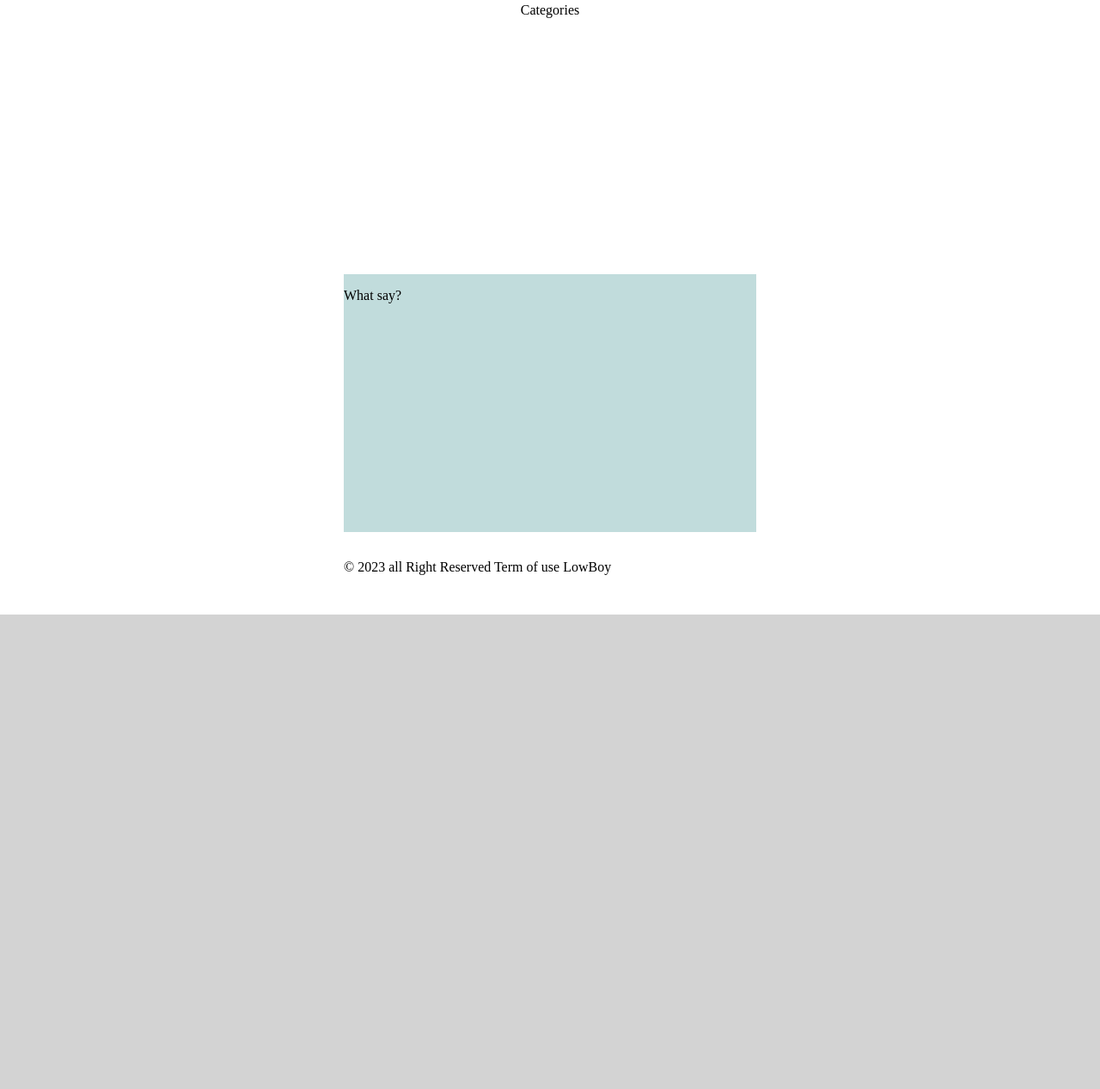
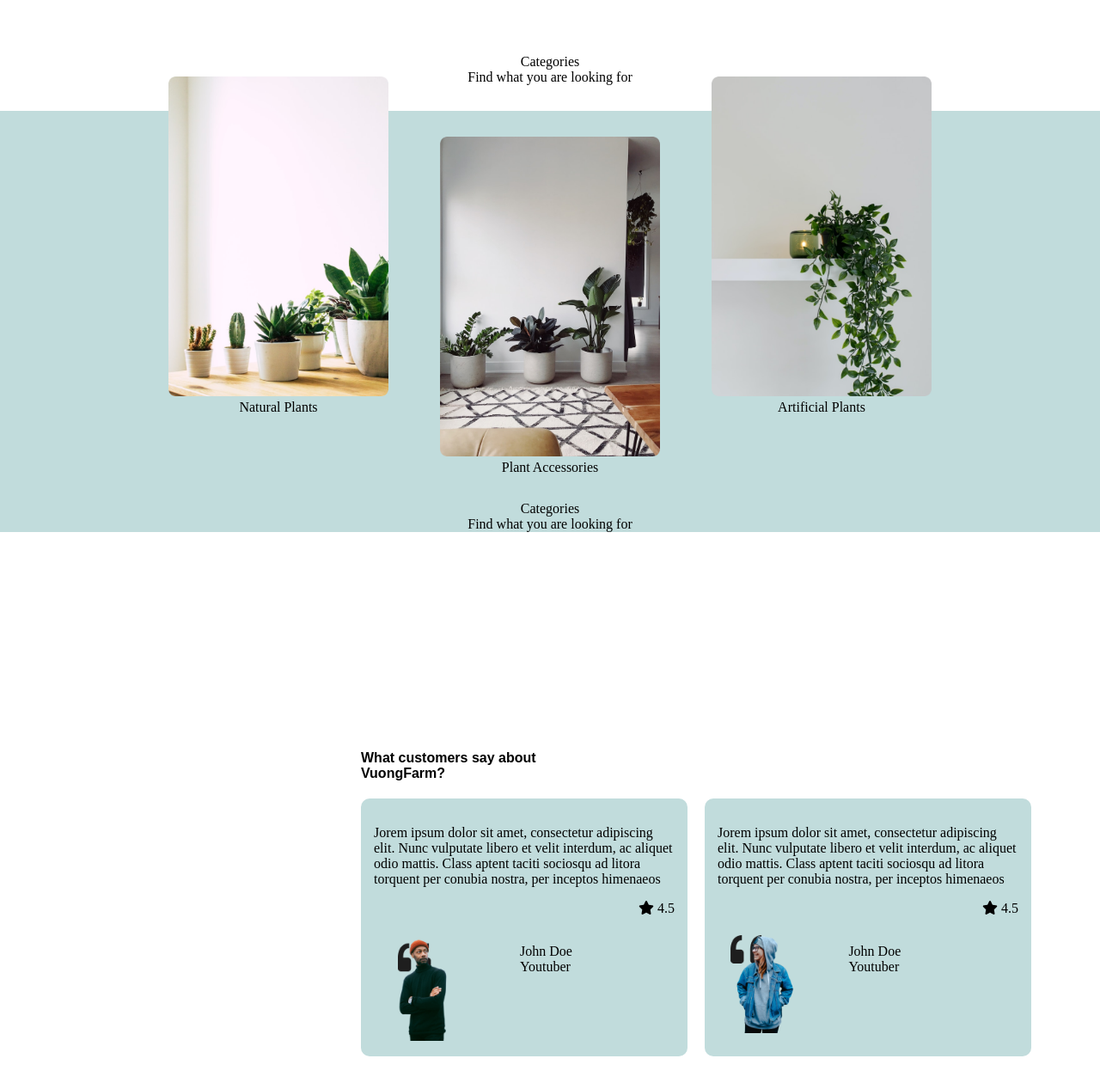
Before and after one commit to MinhTruongHMT/Shop, a plain HTML site: page index.html in a window 1280 px wide. Shown: the part 1461-2728 px from the top of the page at 86% size. Before the commit the page ends 2176 px from the top, so only its background shows below. Drawn offline with Linux system fonts and the light colour scheme; a web font is replaced by a local one.

Commit message:
add first layout

```diff
--- a/index.html
+++ b/index.html
@@ -16,7 +16,7 @@
     body {
 
   margin: 0 auto;
-  background-color: lightgrey;
+  background-color: white;
 }
 .wrapper {
   background-color: white;
@@ -30,7 +30,7 @@ ul {
   list-style-type: none;
 }
 #content {
-  overflow: auto;
+  /* overflow: auto; */
 }
 
 .column1, .column2, .column3 {
@@ -65,6 +65,7 @@ li a{
   height: 300px;
   margin-bottom: 1em;
   display: flex;
+
 }
 .banner-left{
   float: left;
@@ -186,7 +187,49 @@ li a{
   top: 50%;
   transform: translate(-50%,-50%);
 }
+.plants-product{
+  width: 20%;
+  border: 1px solid black;
+  margin: 0 100px 0 100px;
+}
+.plants-product img{
+  width: 100%;
+}
+.plants-product2{
+  width: 20%;
 
+  margin: 30px;
+}
+.plants-product2 img{
+  width: 100%;
+}
+.what{
+  background-color: white;
+  height: 300px;
+  margin-bottom: 1em;
+  display: flex;
+  flex-direction: column;
+}
+.card-customer{
+  display: flex;
+  flex-direction: row;
+  justify-content: space-between;
+  width: 800px;
+  height: 300px;
+
+}
+.card{
+display: flex;
+flex-direction: column;
+background-color: #C1DCDC;
+padding: 15px;
+border-radius: 10px;
+margin-left: 20px;
+}
+.footer{
+  padding:10px 100px 10px 100px ;
+  background-color: #C1DCDC;
+}
   </style>
   </head>
   <body>
@@ -235,9 +278,7 @@ li a{
                 absolute; right: 0; bottom: 0;
                 transform: translate(-50%,-50%);z-index: 99;right: 34px;bottom:
                 -7px;"></i>
-              <input style="border: none;cursor: pointer;" placeholder="What are
-                you looking
-                for? " class="input-style" />
+              <input style="border: none;cursor: pointer;" placeholder="What are you looking for? " class="input-style" />
             </div>
 
           </div>
@@ -351,16 +392,149 @@ li a{
 
           </div>
         </div>
-        <div class="about-product">
-          <span>Categories</spam><br>
+
+
+      </div>
+
+    </div>
+    <div class="about-product" style="height: 500px;">
+      <div style="padding: 30px;">
+        <span>Categories</spam><br>
+        <span>Find what you are looking for</span>
+      </div>
+      <div class="icon-about--product" style="background-color: #C1DCDC;">
+        <div class="plants-product2" style="margin-top: -40px;">
+          <img src="image/Frame 36.png" alt="">
+          <span>Natural Plants
+          </span>
         </div>
-        <div class="banner">
-          <p>What say?</p>
+        <div class="plants-product2">
+          <img src="image/Frame 37.png" alt="">
+          <span>Plant Accessories
+          </span>
+        </div>
+        <div class="plants-product2" style="margin-top: -40px">
+          <img src="image/Frame 38.png" alt="">
+          <span>Artificial Plants
+          </span>
         </div>
       </div>
-      <footer class="footer">
-        <p>&copy; 2023 all Right Reserved Term of use LowBoy</p>
-      </footer>
+      <div style="background-color: #C1DCDC;">
+        <span>Categories</spam><br>
+        <span>Find what you are looking for</span>
+      </div>
     </div>
+    <div class="wrapper" style="margin-top: 290px">
+      <div class="what">
+        <div style="padding: 20px;font-weight: bold;font-family: Arial,
+          Helvetica, sans-serif;">
+          <span>What customers say about<br> VuongFarm?
+          </span>
+        </div>
+
+        <div class="card-customer">
+          <div class="card">
+            <p>Jorem ipsum dolor sit amet, consectetur adipiscing elit. Nunc
+              vulputate libero et velit interdum, ac aliquet odio mattis.
+              Class aptent taciti sociosqu ad litora torquent per conubia
+              nostra, per inceptos himenaeos</p>
+            <div style="display: flex;flex-direction: row; justify-content:
+              space-between;">
+              <div style="display: flex;flex-direction: row;">
+                <img src="image/Group 9 (1).png" alt="" style="height: 80%;">
+                <div style="padding: 50px;">
+                  <span>John Doe</span>
+                  <br>
+                  <span>Youtuber</span>
+                </div>
+
+              </div>
+              <div>
+                <i class="fa-solid fa-star"></i>
+                <span>4.5</span>
+              </div>
+            </div>
+          </div>
+          <div class="card">
+            <p>Jorem ipsum dolor sit amet, consectetur adipiscing elit. Nunc
+              vulputate libero et velit interdum, ac aliquet odio mattis.
+              Class aptent taciti sociosqu ad litora torquent per conubia
+              nostra, per inceptos himenaeos</p>
+            <div style="display: flex;flex-direction: row; justify-content:
+              space-between;">
+              <div style="display: flex;flex-direction: row;">
+                <img src="image/Group 10.png" alt="" style="height: 80%;">
+                <div style="padding: 50px;">
+                  <span>John Doe</span>
+                  <br>
+                  <span>Youtuber</span>
+                </div>
+
+              </div>
+              <div>
+                <i class="fa-solid fa-star"></i>
+                <span>4.5</span>
+              </div>
+            </div>
+          </div>
+          <div>
+
+          </div>
+        </div>
+
+      </div>
+    </div>
+    <footer class="footer" style="margin-top: 180px;display:
+      flex;flex-direction: column;">
+      <div>
+        <div style="display: flex;flex-direction:row ;justify-content:
+          center;">
+          <div style="margin: 0px 20px;">
+            <span>GREENMIND</span><br>
+            <span>We help you find your dream plant</span>
+            <div style="display: flex; flex-direction: row; justify-content:
+              space-between; margin-top: 10px;">
+              <img src="image/icons/Group 11.png" alt="">
+              <img src="image/icons/Group 12.png" alt="">
+              <img src="image/icons/Group 13.png" alt="">
+            </div>
+
+          </div style="margin: 0px 20px;">
+          <div>
+            <table>
+              <tr>
+                <th>Information
+                </th>
+                <th>Company</th>
+                <th>Contact</th>
+              </tr>
+              <tr>
+                <td>About</td>
+                <td>Community</td>
+                <td>Getting Started
+                </td>
+              </tr>
+              <tr>
+                <td>Product</td>
+                <td>Career</td>
+                <td>Pricing
+                </td>
+              </tr>
+              <tr>
+                <td>Blog</td>
+                <td>Our story
+                  Copy
+                </td>
+                <td>Resources
+                </td>
+              </tr>
+            </table>
+          </div>
+        </div>
+
+      </div>
+      <p style="text-align: center;">&copy; 2023 all Right Reserved Term of use
+        LowBoy</p>
+    </footer>
   </body>
 </html>
```
Also changed, not shown: image/Frame 36.png (added), image/Frame 37.png (added), image/Frame 38.png (added), image/Group 10.png (added), image/Group 9 (1).png (added), image/icons/Group 11.png (added), image/icons/Group 12.png (added), image/icons/Group 13.png (added).
